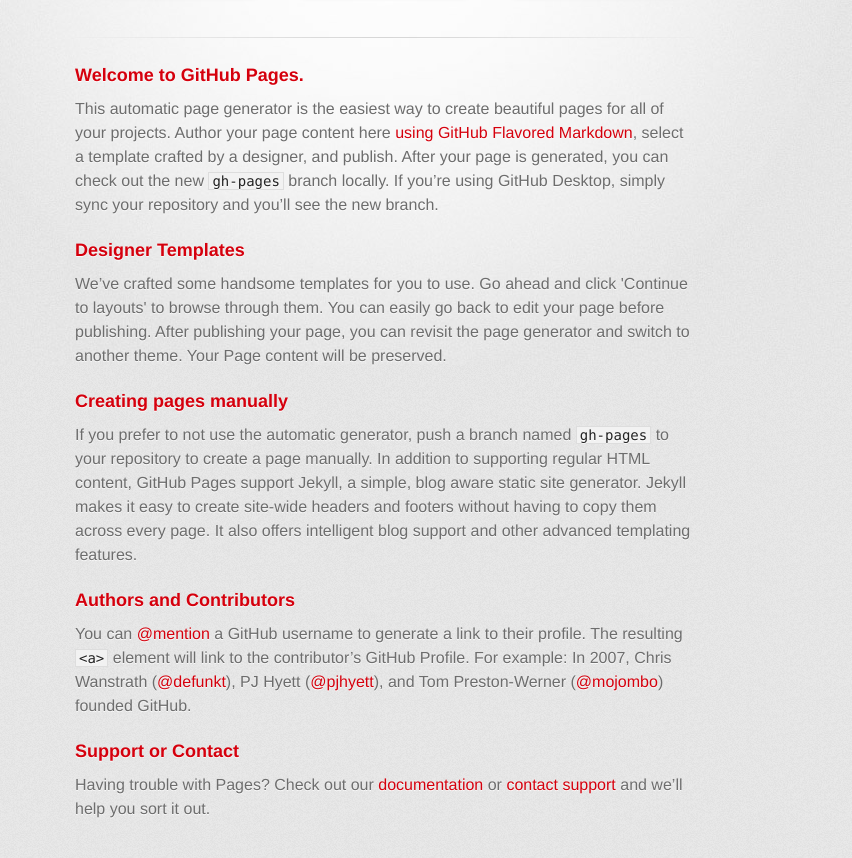
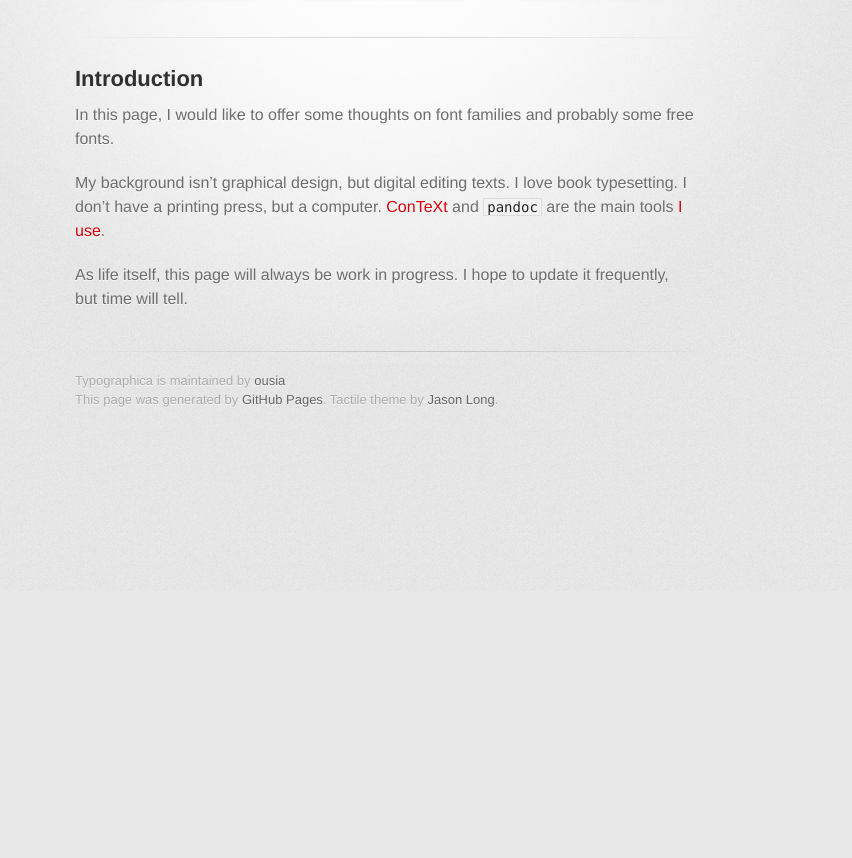
Before and after one commit to ousia/typographica, a plain HTML site: page index.html in a window 1280 px wide. Shown: the part 209-1067 px from the top of the page, without its empty margins (255-1107 px from the left). After the commit the page ends 800 px from the top, so only its background shows below. Drawn offline with Linux system fonts and the light colour scheme; a web font is replaced by a local one.

```diff
--- a/index.html
+++ b/index.html
@@ -19,7 +19,7 @@
 
         <header>
           <h1>Typographica</h1>
-          <h2>Free fonts for the rest of us</h2>
+          <h2>Some thoughts on fonts</h2>
         </header>
 
         <section id="downloads" class="clearfix">
@@ -31,30 +31,14 @@
         <hr>
 
         <section id="main_content">
-          <h3>
-<a id="welcome-to-github-pages" class="anchor" href="#welcome-to-github-pages" aria-hidden="true"><span aria-hidden="true" class="octicon octicon-link"></span></a>Welcome to GitHub Pages.</h3>
+          <h2>
+<a id="introduction" class="anchor" href="#introduction" aria-hidden="true"><span aria-hidden="true" class="octicon octicon-link"></span></a>Introduction</h2>
 
-<p>This automatic page generator is the easiest way to create beautiful pages for all of your projects. Author your page content here <a href="https://guides.github.com/features/mastering-markdown/">using GitHub Flavored Markdown</a>, select a template crafted by a designer, and publish. After your page is generated, you can check out the new <code>gh-pages</code> branch locally. If you’re using GitHub Desktop, simply sync your repository and you’ll see the new branch.</p>
+<p>In this page, I would like to offer some thoughts on font families and probably some free fonts.</p>
 
-<h3>
-<a id="designer-templates" class="anchor" href="#designer-templates" aria-hidden="true"><span aria-hidden="true" class="octicon octicon-link"></span></a>Designer Templates</h3>
+<p>My background isn’t graphical design, but digital editing texts. I love book typesetting. I don’t have a printing press, but a computer. <a href="http://contextgarden.net">ConTeXt</a> and <a href="http://pandoc.org"><code>pandoc</code></a> are the main tools <a href="http://from-pandoc-to-context.tk">I use</a>.</p>
 
-<p>We’ve crafted some handsome templates for you to use. Go ahead and click 'Continue to layouts' to browse through them. You can easily go back to edit your page before publishing. After publishing your page, you can revisit the page generator and switch to another theme. Your Page content will be preserved.</p>
-
-<h3>
-<a id="creating-pages-manually" class="anchor" href="#creating-pages-manually" aria-hidden="true"><span aria-hidden="true" class="octicon octicon-link"></span></a>Creating pages manually</h3>
-
-<p>If you prefer to not use the automatic generator, push a branch named <code>gh-pages</code> to your repository to create a page manually. In addition to supporting regular HTML content, GitHub Pages support Jekyll, a simple, blog aware static site generator. Jekyll makes it easy to create site-wide headers and footers without having to copy them across every page. It also offers intelligent blog support and other advanced templating features.</p>
-
-<h3>
-<a id="authors-and-contributors" class="anchor" href="#authors-and-contributors" aria-hidden="true"><span aria-hidden="true" class="octicon octicon-link"></span></a>Authors and Contributors</h3>
-
-<p>You can <a href="https://help.github.com/articles/basic-writing-and-formatting-syntax/#mentioning-users-and-teams" class="user-mention">@mention</a> a GitHub username to generate a link to their profile. The resulting <code>&lt;a&gt;</code> element will link to the contributor’s GitHub Profile. For example: In 2007, Chris Wanstrath (<a href="https://github.com/defunkt" class="user-mention">@defunkt</a>), PJ Hyett (<a href="https://github.com/pjhyett" class="user-mention">@pjhyett</a>), and Tom Preston-Werner (<a href="https://github.com/mojombo" class="user-mention">@mojombo</a>) founded GitHub.</p>
-
-<h3>
-<a id="support-or-contact" class="anchor" href="#support-or-contact" aria-hidden="true"><span aria-hidden="true" class="octicon octicon-link"></span></a>Support or Contact</h3>
-
-<p>Having trouble with Pages? Check out our <a href="https://help.github.com/pages">documentation</a> or <a href="https://github.com/contact">contact support</a> and we’ll help you sort it out.</p>
+<p>As life itself, this page will always be work in progress. I hope to update it frequently, but time will tell.</p>
         </section>
 
         <footer>
```
Also changed, not shown: params.json (+2 -2 lines).
